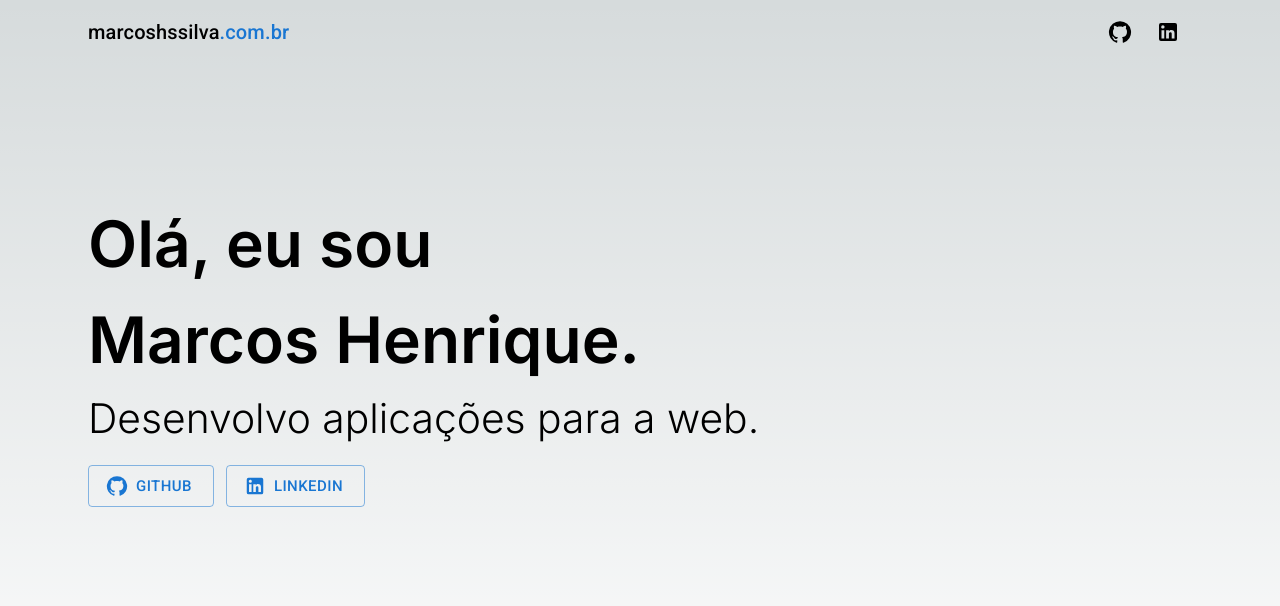
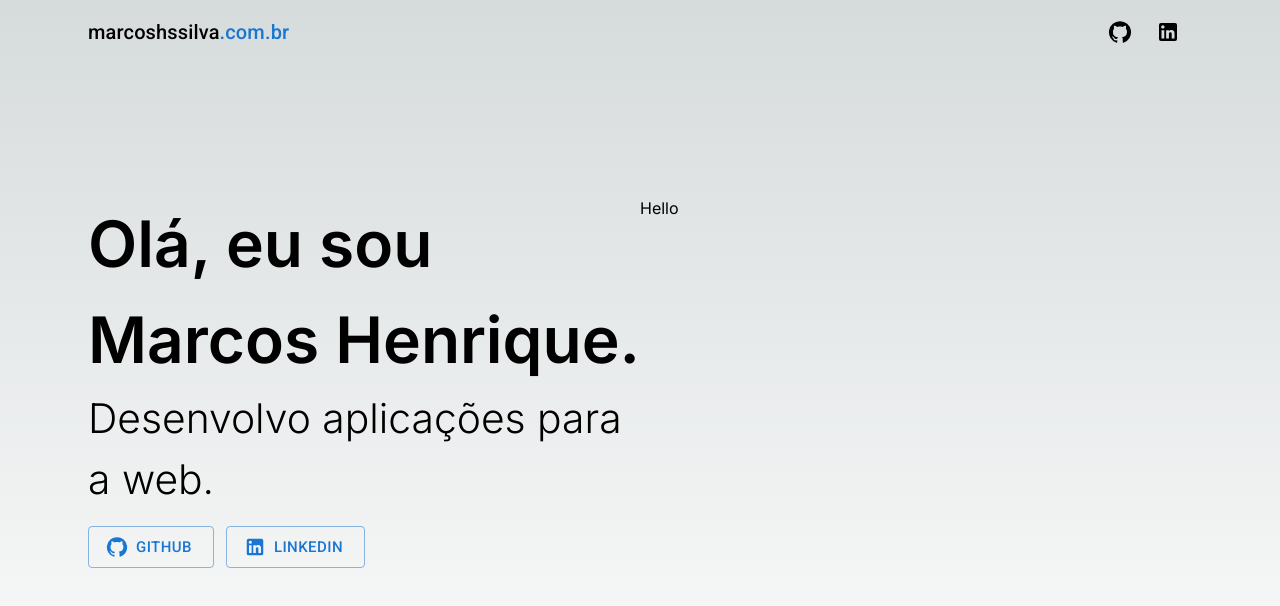
Before and after one commit to marcoshssilva/marcosilva.dev, a Next.js app: page / in a window 1280 px wide. Shown: the top 606 px of the page. Built offline with nearby package versions, Linux system fonts and the light colour scheme.

Commit message:
Include component header-group-langs

```diff
--- /dev/null
+++ b/src/app/components/header-group-langs/header-group-langs.tsx
@@ -0,0 +1,5 @@
+export default function HeaderGroupLangsComponent() {
+    return <div className={'flex gap-3'}>
+        Hello
+        </div>;
+}
--- a/src/app/components/header-hello/header-hello.tsx
+++ b/src/app/components/header-hello/header-hello.tsx
@@ -1,7 +1,7 @@
 export default function HeaderHelloComponent() {
-    return <>
+    return <div>
         <h1 className={'font-semibold text-[4rem]'}>Olá, eu sou</h1>
         <h1 className={'font-semibold text-[4rem]'}>Marcos Henrique.</h1>
         <h1 className={'font-light text-[2.55rem]'}>Desenvolvo aplicações para a web.</h1>
-        </>;
+        </div>;
 }
--- a/src/app/page.tsx
+++ b/src/app/page.tsx
@@ -3,14 +3,16 @@ import { Box, Container } from "@mui/material";
 import MenuComponent from "./components/menu/menu";
 import HeaderHelloComponent from "./components/header-hello/header-hello";
 import HeaderGroupButtonsComponent from "./components/header-group-buttons/header-group-buttons";
+import HeaderGroupLangsComponent from "./components/header-group-langs/header-group-langs";
 
 export default function Home() {
   return (
     <>
       <MenuComponent />
       <Container className={"min-h-screen"} sx={{ position: 'relative' }}>
-        <Box className={"grid pt-[17%] px-6"}>
+        <Box className={"grid pt-[17%] px-6 grid-cols-2"}>
           <HeaderHelloComponent />
+          <HeaderGroupLangsComponent />
         </Box>
         <Box className={"px-6 pt-4"}>
           <HeaderGroupButtonsComponent />
```
